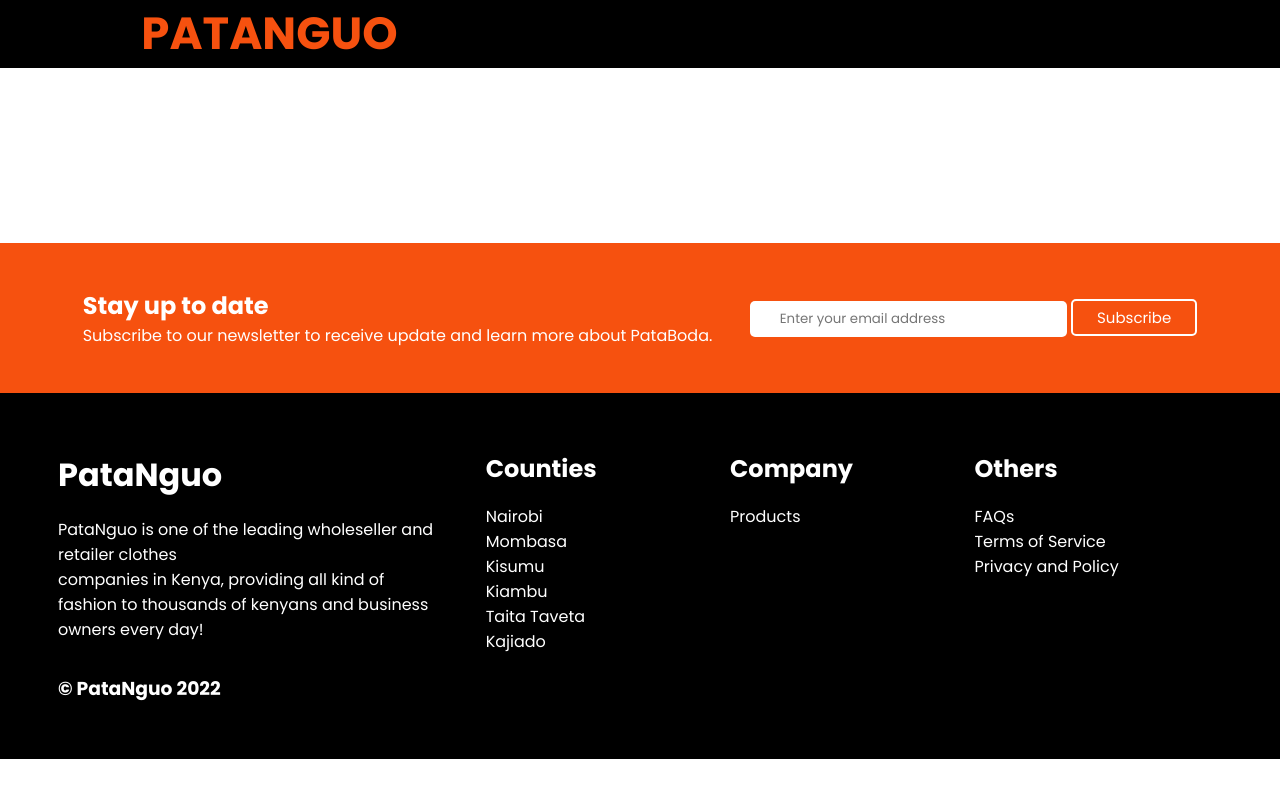
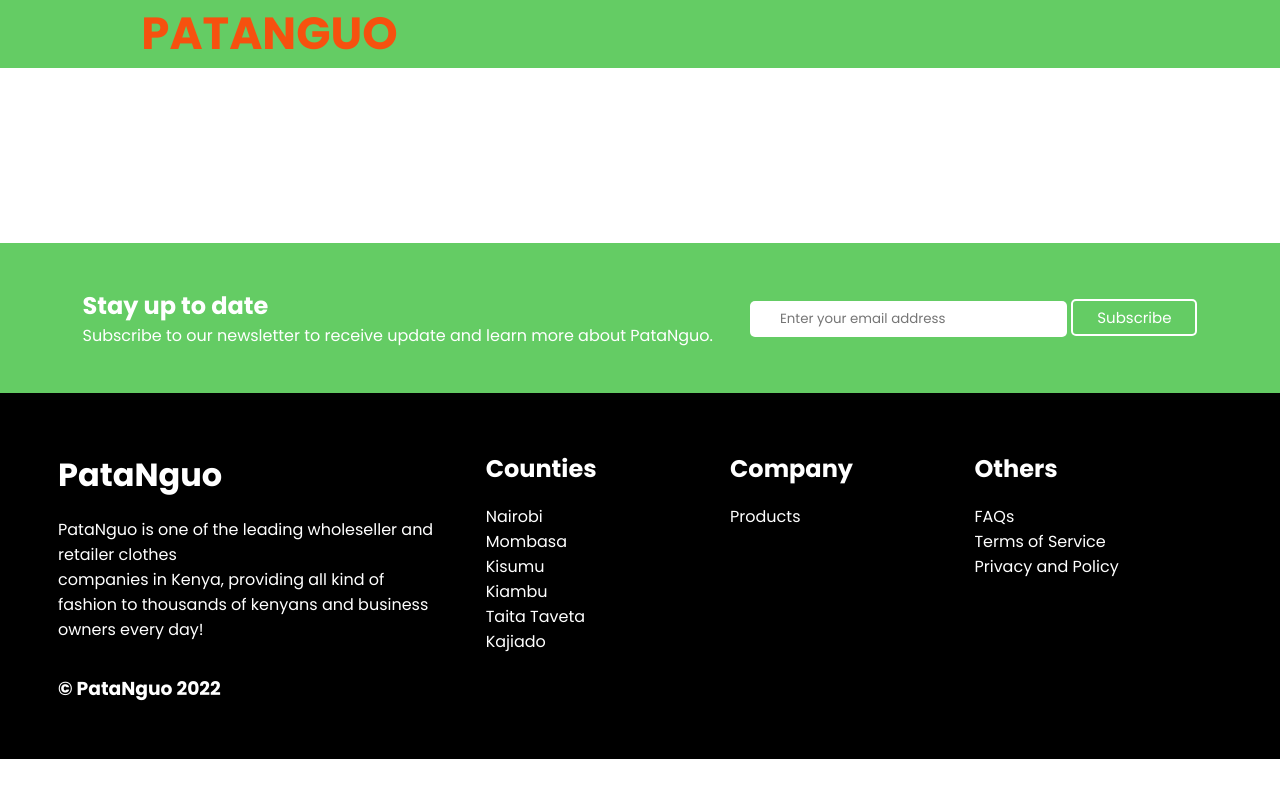
Before and after one commit to benardcheruiyot/phase-one-ip, a plain HTML site: page index.html in a window 1280 px wide. Drawn offline with Linux system fonts and the light colour scheme.

Commit message:
adding color style

```diff
--- a/index.css
+++ b/index.css
@@ -9,7 +9,7 @@
   }
   .menubar {
     display: flex;
-    background-color: black;
+    background-color: rgb(100, 204, 100);
     color: white;
     justify-content: space-evenly;
     width: 100%;
@@ -70,13 +70,13 @@
 /* --start of footer container-- */
 .footercontainer {
   width: 100%;
-  background-color: #f6510f;
+  background-color: rgb(100, 204, 100);
   margin-bottom: 0;
 }
 .footer1 {
   width: 90%;
   height: 150px;
-  background-color: #f6510f;
+  background-color: rgb(100, 204, 100);
   color: white;
   display: flex;
   flex-direction: row;
--- a/index.html
+++ b/index.html
@@ -30,7 +30,7 @@
         <div class="footer1">
             <div class="newslettertext">
                 <h2>Stay up to date</h2>
-                <p>Subscribe to our newsletter to receive update and learn more about PataBoda.</p>
+                <p>Subscribe to our newsletter to receive update and learn more about PataNguo.</p>
             </div>
             <div class="newsletter">
                 <input id="email" placeholder="Enter your email address"></input>
```
